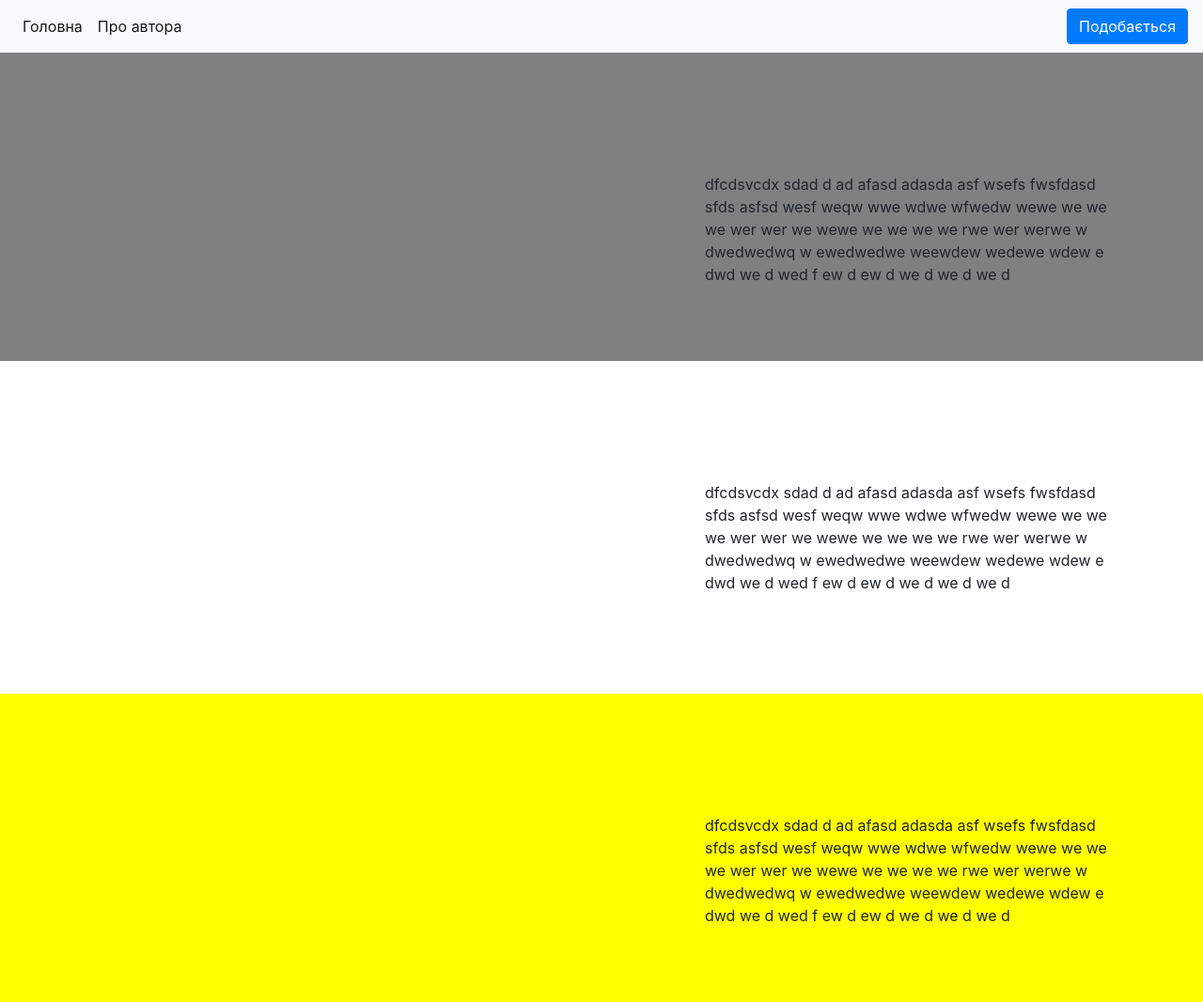
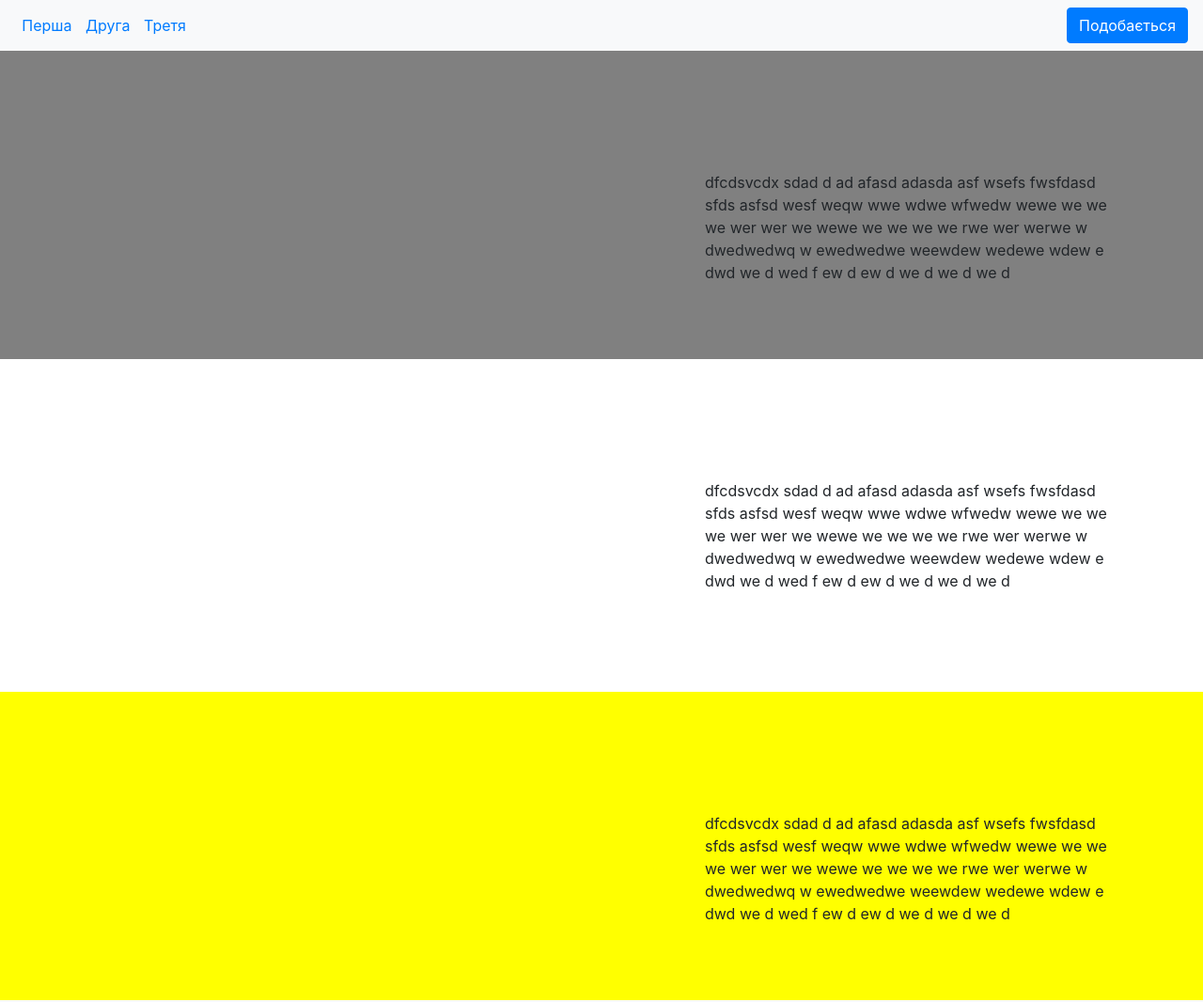
Before and after one commit to smolynets/photozvit, a Django app: page / in a window 1280 px wide. Shown: the whole page at 94% size. Run offline with Django 3.2, Linux system fonts and the light colour scheme; data that the repository does not hold is empty; some libraries are stand-ins or nearby versions.

Commit message:
added id of pages for scroll

```diff
--- a/slider/templates/base.html
+++ /dev/null
@@ -1,47 +0,0 @@
-{% load static from staticfiles %}
-<!DOCTYPE html>
-<html lang="uk">
-<head>
-  <meta charset="UTF-8"/>
-  <title>Oksana</title>
-  <meta name="description" value="Task manager" />
-  <meta name="viewport" content="width=device-width, initial-scale=1">
-
-  <link rel="stylesheet"
-        <link rel="stylesheet" href="https://stackpath.bootstrapcdn.com/bootstrap/4.1.0/css/bootstrap.min.css" integrity="sha384-9gVQ4dYFwwWSjIDZnLEWnxCjeSWFphJiwGPXr1jddIhOegiu1FwO5qRGvFXOdJZ4" crossorigin="anonymous">
-  <link rel="stylesheet" href="//code.jquery.com/ui/1.12.1/themes/base/jquery-ui.css">
-  <link rel="stylesheet" href="https://cdn.jsdelivr.net/bxslider/4.2.12/jquery.bxslider.css">
-  <link rel="stylesheet" href='{% static "css/main.css" %}'>
-
-</head>
-<body>
-    <div class="mynavbar">
-        <nav class="navbar navbar-expand-lg navbar-light bg-light">
-
-            <div class="collapse navbar-collapse" id="navbarSupportedContent">
-                <ul class="navbar-nav mr-auto">
-                    <li class="nav-item active">
-                        <a class="nav-link" {% if '/' in request.path %}class="active"{% endif %} href="{% url 'index' %}">Головна<span class="sr-only">(current)</span></a>
-                    </li>
-                    <li class="nav-item active">
-                        <a class="nav-link" {% if '/about-author' in request.path %}class="active"{% endif %} href="{% url 'about' %}">Про автора<span class="sr-only">(current)</span></a>
-                    </li>
-                </ul>
-            </div>
-            {% if show == 1 %}
-                {% csrf_token %}
-                    <div><a href='{% url 'like' %}'
-                        class="btn btn-primary to_basket">Подобається</a>
-                    </div>
-            {% else %}
-                {{ count }} людям це сподобалося
-            {% endif %}
-        </nav>
-    </div>
-    {% block content %}{% endblock content %}
-
-  <!-- Javascripts Inclusion -->
-  <script src="https://ajax.googleapis.com/ajax/libs/jquery/3.1.1/jquery.min.js"></script>
-  <script src="https://cdn.jsdelivr.net/bxslider/4.2.12/jquery.bxslider.min.js"></script>
-  <script src='{% static 'js/script.js' %}'></script>
-</html>
--- a/slider/templates/oksana/index.html
+++ b/slider/templates/index.html
@@ -1,13 +1,47 @@
-{% extends "base.html" %}
+{% load static from staticfiles %}
+<!DOCTYPE html>
+<html lang="uk">
+<head>
+  <meta charset="UTF-8"/>
+  <title>Oksana</title>
+  <meta name="description" value="Task manager" />
+  <meta name="viewport" content="width=device-width, initial-scale=1">
 
-{% load static from staticfiles %}
+  <link rel="stylesheet"
+        <link rel="stylesheet" href="https://stackpath.bootstrapcdn.com/bootstrap/4.1.0/css/bootstrap.min.css" integrity="sha384-9gVQ4dYFwwWSjIDZnLEWnxCjeSWFphJiwGPXr1jddIhOegiu1FwO5qRGvFXOdJZ4" crossorigin="anonymous">
+  <link rel="stylesheet" href="//code.jquery.com/ui/1.12.1/themes/base/jquery-ui.css">
+  <link rel="stylesheet" href="https://cdn.jsdelivr.net/bxslider/4.2.12/jquery.bxslider.css">
+  <link rel="stylesheet" href='{% static "css/main.css" %}'>
 
-{% block meta_title %}Photozvit{% endblock meta_title %}
+</head>
+<body>
+    <div class="mynavbar">
+        <nav class="navbar navbar-expand-lg navbar-light bg-light">
 
-{% block title %}Photozvit{% endblock title %}
-
-{% block content %}
-    <div class="container-one">
+            <div class="collapse navbar-collapse" id="navbarSupportedContent">
+                <ul class="navbar-nav mr-auto">
+                    <li class="nav-item">
+                        <a href="#id_one" class="font-Open_Sans font-size_16px subheadergrey line-height30">Перша</a>
+                    </li>
+                    <li class="nav-item">
+                        <a href="#id_two" class="font-Open_Sans font-size_16px subheadergrey line-height30">Друга</a>
+                    </li>
+                    <li class="nav-item">
+                        <a href="#id_three" class="font-Open_Sans font-size_16px subheadergrey line-height30">Третя</a>
+                    </li>
+                </ul>
+            </div>
+            {% if show == 1 %}
+                {% csrf_token %}
+                    <div><a href='{% url 'like' %}'
+                        class="btn btn-primary to_basket">Подобається</a>
+                    </div>
+            {% else %}
+                {{ count }} людям це сподобалося
+            {% endif %}
+        </nav>
+    </div>
+    <div class="container-one" id='id_one'>
         <div class="container">
             <div class="row">
                 <div class="col-xs-10 col-sm-8 col-md-5 offset-xs-1 offset-sm-1 offset-md-1">
@@ -27,7 +61,7 @@
             </div>
         </div>
     </div>
-    <div class="container-two">
+    <div class="container-two" id='id_two'>
         <div class="container">
             <div class="row">
                 <div class="col-xs-10 col-sm-8 col-md-5 offset-xs-1 offset-sm-1 offset-md-1">
@@ -47,7 +81,7 @@
             </div>
         </div>
     </div>
-    <div class="container-three">
+    <div class="container-three" id='id_three'>
         <div class="container">
             <div class="row">
                 <div class="col-xs-10 col-sm-8 col-md-5 offset-xs-1 offset-sm-1 offset-md-1">
@@ -67,4 +101,9 @@
             </div>
         </div>
     </div>
-{% endblock content %}
+
+  <!-- Javascripts Inclusion -->
+  <script src="https://ajax.googleapis.com/ajax/libs/jquery/3.1.1/jquery.min.js"></script>
+  <script src="https://cdn.jsdelivr.net/bxslider/4.2.12/jquery.bxslider.min.js"></script>
+  <script src='{% static 'js/script.js' %}'></script>
+</html>
--- a/slider/views.py
+++ b/slider/views.py
@@ -14,7 +14,7 @@ def index(request):
         show = 1
     count = str(len(Like.objects.all()))
     photo = Photo.objects.all()
-    return render(request, 'oksana/index.html', {'photo': photo, 'show': show, 'count': count})
+    return render(request, 'index.html', {'photo': photo, 'show': show, 'count': count})
 
 def about(request):
     photo = Photo.objects.all()
--- a/static/css/main.css
+++ b/static/css/main.css
@@ -8,6 +8,11 @@
     position: sticky;
     top: 0;
     z-index: 1030;
+}
+
+.nav-item {
+    margin-left: 5%;
+    margin-right: 5%;
 }
 
 .container-one {
```
